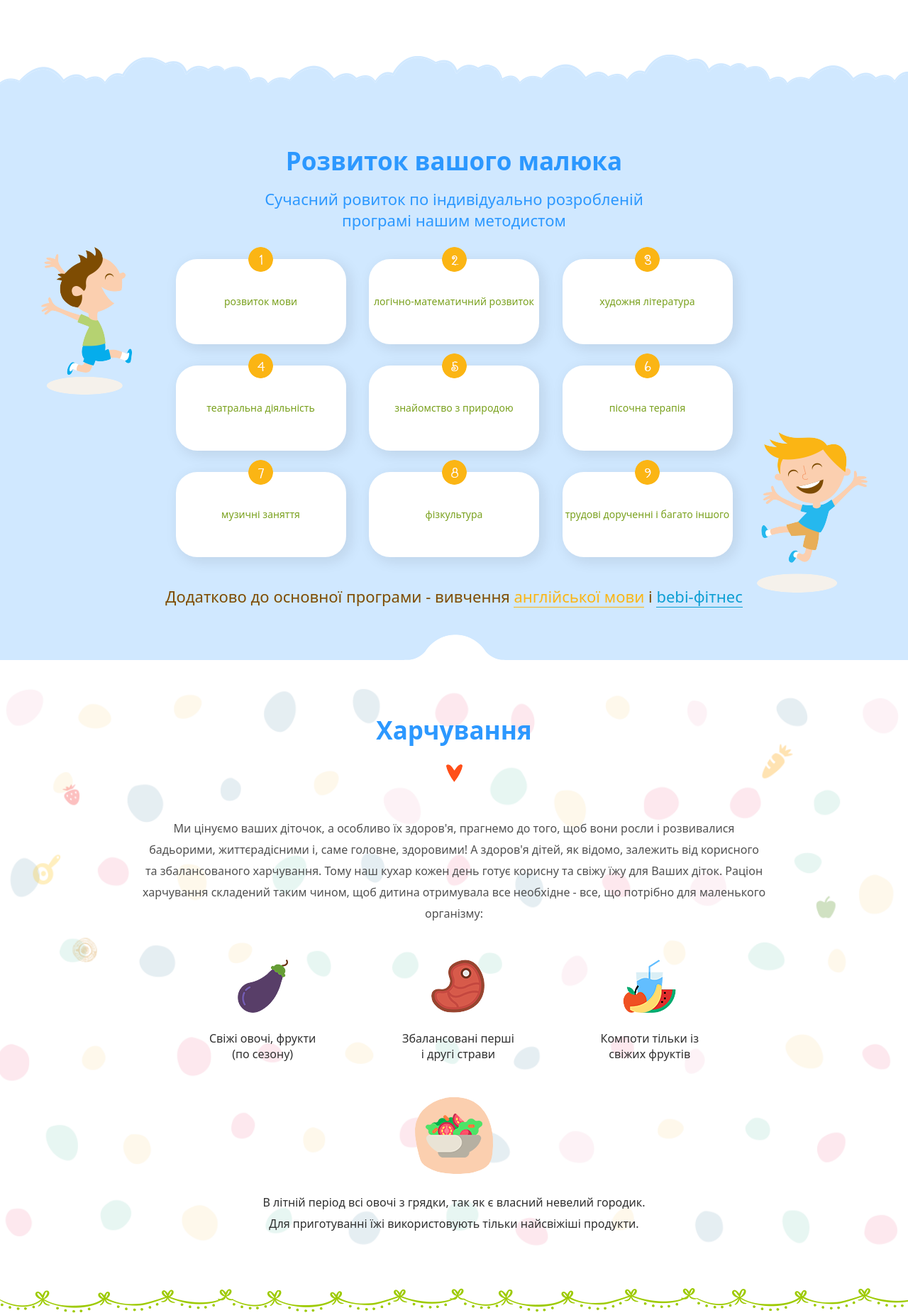
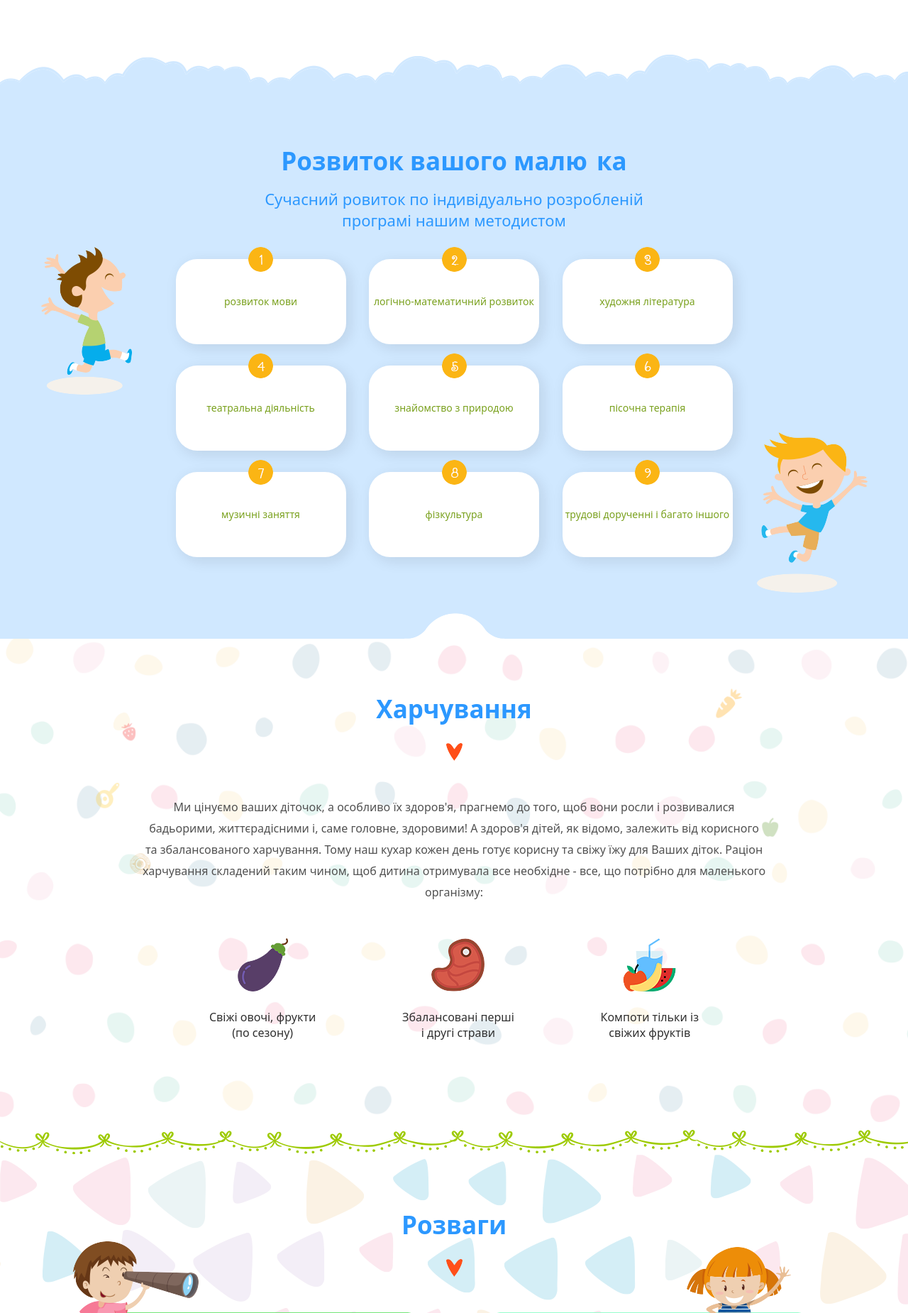
Before and after one commit to AndriiLMGitHub/sadik_pavlusha, a Django app: page / in a window 1280 px wide. Shown: the part 2257-4107 px from the top of the page at 71% size. Run offline with Django 4.2, Linux system fonts and the light colour scheme; some libraries are stand-ins or nearby versions; some web fonts are replaced.

Commit message:
Overchanche

```diff
--- /dev/null
+++ b/src/static/js/menu-animate.js
@@ -0,0 +1,12 @@
+$(document).ready(function () {
+    $("#menu, .btn-watch, .resp-m").on("click", "a", function (event) {
+        //отменяем стандартную обработку нажатия по ссылке
+        event.preventDefault();
+        //забираем идентификатор бока с атрибута href
+        var id = $(this).attr("href"),
+            //узнаем высоту от начала страницы до блока на который ссылается якорь
+            top = $(id).offset().top;
+        //анимируем переход на расстояние - top за 1500 мс
+        $("body,html").animate({scrollTop: top}, 1500);
+    });
+});
--- /dev/null
+++ b/src/static/js/up-button.js
@@ -0,0 +1,20 @@
+var top_show = 150; // В каком положении полосы прокрутки начинать показ кнопки "Наверх"
+var delay = 1000; // Задержка прокрутки
+$(document).ready(function () {
+    $(window).scroll(function () {
+        // При прокрутке попадаем в эту функцию
+        /* В зависимости от положения полосы прокрукти и значения top_show, скрываем или открываем кнопку "Наверх" */
+        if ($(this).scrollTop() > top_show) $("#top").fadeIn();
+        else $("#top").fadeOut();
+    });
+    $("#top").click(function () {
+        // При клике по кнопке "Наверх" попадаем в эту функцию
+        /* Плавная прокрутка наверх */
+        $("body, html").animate(
+            {
+                scrollTop: 0,
+            },
+            delay
+        );
+    });
+});
--- a/src/templates/app/sadik.html
+++ b/src/templates/app/sadik.html
@@ -1,43 +1,27 @@
 {% load static %}
-<!DOCTYPE html>
+<!doctype html>
 <html lang="ru">
 <head>
-    <!-- Необходимые мета-теги всегда на первом месте -->
     <meta charset="utf-8"/>
-    <meta
-            name="viewport"
-            content="width=device-width, initial-scale=1, shrink-to-fit=no"
-    />
+    <meta name="viewport" content="width=device-width, initial-scale=1, shrink-to-fit=no"/>
     <meta http-equiv="x-ua-compatible" content="ie=edge"/>
-
-    <!-- Заголовок страницы -->
     <title>Павлуша</title>
-
-    <!-- Таблиця(і) стилів-->
     <link rel="stylesheet" type="text/css" href="{% static 'css/style.css' %}"/>
     <link rel="stylesheet" type="text/css" href="{% static 'css/responsive.css' %}"/>
-    <link rel="stylesheet" type="text/css" href="{% static 'fonts/fonts.css' %}"/>
     <link rel="stylesheet" type="text/css" href="{% static 'css/slick.css' %}"/>
     <link href="{% static 'css/jquery.jgrowl.css' %}" rel="stylesheet" type="text/css"/>
     <link rel="stylesheet" href="{% static 'css/animate.css' %}"/>
-    <link
-            rel="stylesheet"
-            href="https://cdnjs.cloudflare.com/ajax/libs/animate.css/4.1.1/animate.min.css"
-    />
-    <link
-            href="https://cdn.jsdelivr.net/npm/remixicon@4.5.0/fonts/remixicon.css"
-            rel="stylesheet"
-    />
+    <link rel="stylesheet" href="https://cdnjs.cloudflare.com/ajax/libs/animate.css/4.1.1/animate.min.css" />
+    <link href="https://cdn.jsdelivr.net/npm/remixicon@4.5.0/fonts/remixicon.css" rel="stylesheet" />
 
     <!-- jQuery -->
     <script src="https://maps.googleapis.com/maps/api/js?key="></script>
     <script src="http://ajax.googleapis.com/ajax/libs/jquery/1.9.1/jquery.min.js"></script>
-    <script type="text/javascript" src="{% static 'js/slick.min.js' %}"></script>
-    <script type="text/javascript" src="{% static 'js/jquery.jgrowl.js' %}"></script>
-    <script type="text/javascript" src="{% static 'js/feedback.js' %}"></script>
-    <script type="text/javascript" src="{% static 'js/wow.min.js' %}"></script>
-    <script type="text/javascript" src="{% static 'js/resp-m.js' %}"></script>
-    <script type="text/javascript">
+    <script src="{% static 'js/slick.min.js' %}"></script>
+    <script src="{% static 'js/jquery.jgrowl.js' %}"></script>
+    <script src="{% static 'js/wow.min.js' %}"></script>
+    <script src="{% static 'js/resp-m.js' %}"></script>
+    <script>
         new WOW().init();
     </script>
     <script type="text/javascript">
@@ -69,42 +53,8 @@
             });
         });
     </script>
-    <script type="text/javascript">
-        $(document).ready(function () {
-            $("#menu, .btn-watch, .resp-m").on("click", "a", function (event) {
-                //отменяем стандартную обработку нажатия по ссылке
-                event.preventDefault();
-                //забираем идентификатор бока с атрибута href
-                var id = $(this).attr("href"),
-                    //узнаем высоту от начала страницы до блока на который ссылается якорь
-                    top = $(id).offset().top;
-                //анимируем переход на расстояние - top за 1500 мс
-                $("body,html").animate({scrollTop: top}, 1500);
-            });
-        });
-    </script>
-    <script type="text/javascript">
-        var top_show = 150; // В каком положении полосы прокрутки начинать показ кнопки "Наверх"
-        var delay = 1000; // Задержка прокрутки
-        $(document).ready(function () {
-            $(window).scroll(function () {
-                // При прокрутке попадаем в эту функцию
-                /* В зависимости от положения полосы прокрукти и значения top_show, скрываем или открываем кнопку "Наверх" */
-                if ($(this).scrollTop() > top_show) $("#top").fadeIn();
-                else $("#top").fadeOut();
-            });
-            $("#top").click(function () {
-                // При клике по кнопке "Наверх" попадаем в эту функцию
-                /* Плавная прокрутка наверх */
-                $("body, html").animate(
-                    {
-                        scrollTop: 0,
-                    },
-                    delay
-                );
-            });
-        });
-    </script>
+    <script src="{% static 'js/menu-animate.js' %}"></script>
+    <script src="{% static 'js/up-button.js' %}"></script>
 </head>
 <body>
 <div class="top-header">
@@ -197,7 +147,7 @@
 <div class="clouds-up"></div>
 <div class="services">
     <div class="container">
-        <h1>Ось, що чекає на Вашого малюка</h1>
+        <h1>Ось, що чекає на Вашого мал<span style="letter-spacing: 13px">ю</span>ка</h1>
         <h3 class="divider-1"></h3>
         <div class="services-wrap">
             <div
@@ -267,7 +217,7 @@
 <div class="clouds-middle"></div>
 <div class="sect-grow-kids" id="sect-1">
     <div class="container">
-        <h1>Розвиток вашого малюка</h1>
+        <h1>Розвиток вашого мал<span style="letter-spacing: 13px">ю</span>ка</h1>
         <p>
             Сучасний ровиток по індивідуально розробленій<br/>
             програмі нашим методистом
@@ -340,13 +290,13 @@
                 <img src="{% static 'images/boy-img-2.png' %}" alt="***"/>
             </div>
         </div>
-        <div class="desc-ll">
-            <p>
-                Додатково до основної програми - вивчення
-                <span style="color: #fbb514">англійської мови</span> і
-                <span style="color: #0c9ed3">bebi-фітнес</span>
-            </p>
-        </div>
+        <!--        <div class="desc-ll">-->
+        <!--            <p>-->
+        <!--                Додатково до основної програми - вивчення-->
+        <!--                <span style="color: #fbb514">англійської мови</span> і-->
+        <!--                <span style="color: #0c9ed3">bebi-фітнес</span>-->
+        <!--            </p>-->
+        <!--        </div>-->
     </div>
     <div class="bottom-circle"></div>
 </div>
@@ -382,14 +332,14 @@
                 <p>Компоти тільки із <br/>свіжих фруктів</p>
             </div>
         </div>
-        <div class="garden-food wow flipInX" data-wow-duration="2s">
-            <div><img src="{% static 'images/food-4.png' %}" alt="***"/></div>
-            <p>
-                В літній період всі овочі з грядки, так як є власний невелий
-                городик.<br/>
-                Для приготуванні їжі використовують тільки найсвіжіші продукти.
-            </p>
-        </div>
+        <!--        <div class="garden-food wow flipInX" data-wow-duration="2s">-->
+        <!--            <div><img src="{% static 'images/food-4.png' %}" alt="***"/></div>-->
+        <!--            <p>-->
+        <!--                В літній період всі овочі з грядки, так як є власний невелий-->
+        <!--                городик.<br/>-->
+        <!--                Для приготуванні їжі використовують тільки найсвіжіші продукти.-->
+        <!--            </p>-->
+        <!--        </div>-->
     </div>
 </div>
 <div class="divider-green"></div>
@@ -416,24 +366,6 @@
                     <div class="up-boy"></div>
                 </div>
                 <div
-                        class="item-play-2 own-class wow bounceIn"
-                        data-wow-duration="2s"
-                >
-                    <div class="dashed">
-                        <div><img src="{% static 'images/ic-leaf.png' %}" alt="***"/></div>
-                        <p>
-                            В саду є свій не великий город, де можна як вчити дітей
-                            (вивчення домашніх рослин: фрукти, овочі, їх назви і
-                            особливості), так і викликати у них любов до природи. Малюки
-                            вчаться доглядати за овочами, спостерігати як розвивається
-                            рослина на кожному етапі її розвитку.
-                        </p>
-                    </div>
-                    <div class="up-girl"></div>
-                </div>
-            </div>
-            <div class="wrap-sect-play-2">
-                <div
                         class="item-play-3 own-class wow bounceIn"
                         data-wow-duration="2s"
                 >
@@ -443,20 +375,50 @@
                             Також є майданчик з плитки, де можна поганяти на толокарах.
                         </p>
                     </div>
+                    <div class="up-girl"></div>
                 </div>
-                <div
-                        class="item-play-4 own-class wow bounceIn"
-                        data-wow-duration="2s"
-                >
-                    <div class="dashed">
-                        <div><img src="{% static 'images/ic-bunny.png' %}" alt="***"/></div>
-                        <p>
-                            Так і в саду живе кролик Крош. Дітки з задоволенням годують
-                            його, разом з тим вчаться правильній поведінці з тваринами.
-                        </p>
-                    </div>
-                </div>
+                <!--                <div-->
+                <!--                        class="item-play-2 own-class wow bounceIn"-->
+                <!--                        data-wow-duration="2s"-->
+                <!--                >-->
+                <!--                    <div class="dashed">-->
+                <!--                        <div><img src="{% static 'images/ic-leaf.png' %}" alt="***"/></div>-->
+                <!--                        <p>-->
+                <!--                            В саду є свій не великий город, де можна як вчити дітей-->
+                <!--                            (вивчення домашніх рослин: фрукти, овочі, їх назви і-->
+                <!--                            особливості), так і викликати у них любов до природи. Малюки-->
+                <!--                            вчаться доглядати за овочами, спостерігати як розвивається-->
+                <!--                            рослина на кожному етапі її розвитку.-->
+                <!--                        </p>-->
+                <!--                    </div>-->
+                <!--                    <div class="up-girl"></div>-->
+                <!--                </div>-->
             </div>
+<!--            <div class="wrap-sect-play-2">-->
+<!--                <div-->
+<!--                        class="item-play-3 own-class wow bounceIn"-->
+<!--                        data-wow-duration="2s"-->
+<!--                >-->
+<!--                    <div class="dashed">-->
+<!--                        <div><img src="{% static 'images/ic-car.png' %}" alt="***"/></div>-->
+<!--                        <p>-->
+<!--                            Також є майданчик з плитки, де можна поганяти на толокарах.-->
+<!--                        </p>-->
+<!--                    </div>-->
+<!--                </div>-->
+<!--                <div-->
+<!--                        class="item-play-4 own-class wow bounceIn"-->
+<!--                        data-wow-duration="2s"-->
+<!--                >-->
+<!--                    <div class="dashed">-->
+<!--                        <div><img src="{% static 'images/ic-bunny.png' %}" alt="***"/></div>-->
+<!--                        <p>-->
+<!--                            Так і в саду живе кролик Крош. Дітки з задоволенням годують-->
+<!--                            його, разом з тим вчаться правильній поведінці з тваринами.-->
+<!--                        </p>-->
+<!--                    </div>-->
+<!--                </div>-->
+<!--            </div>-->
         </div>
     </div>
 </div>
```
Also changed, not shown: other parts of src/templates/app/sadik.html (+16 -46 lines).
